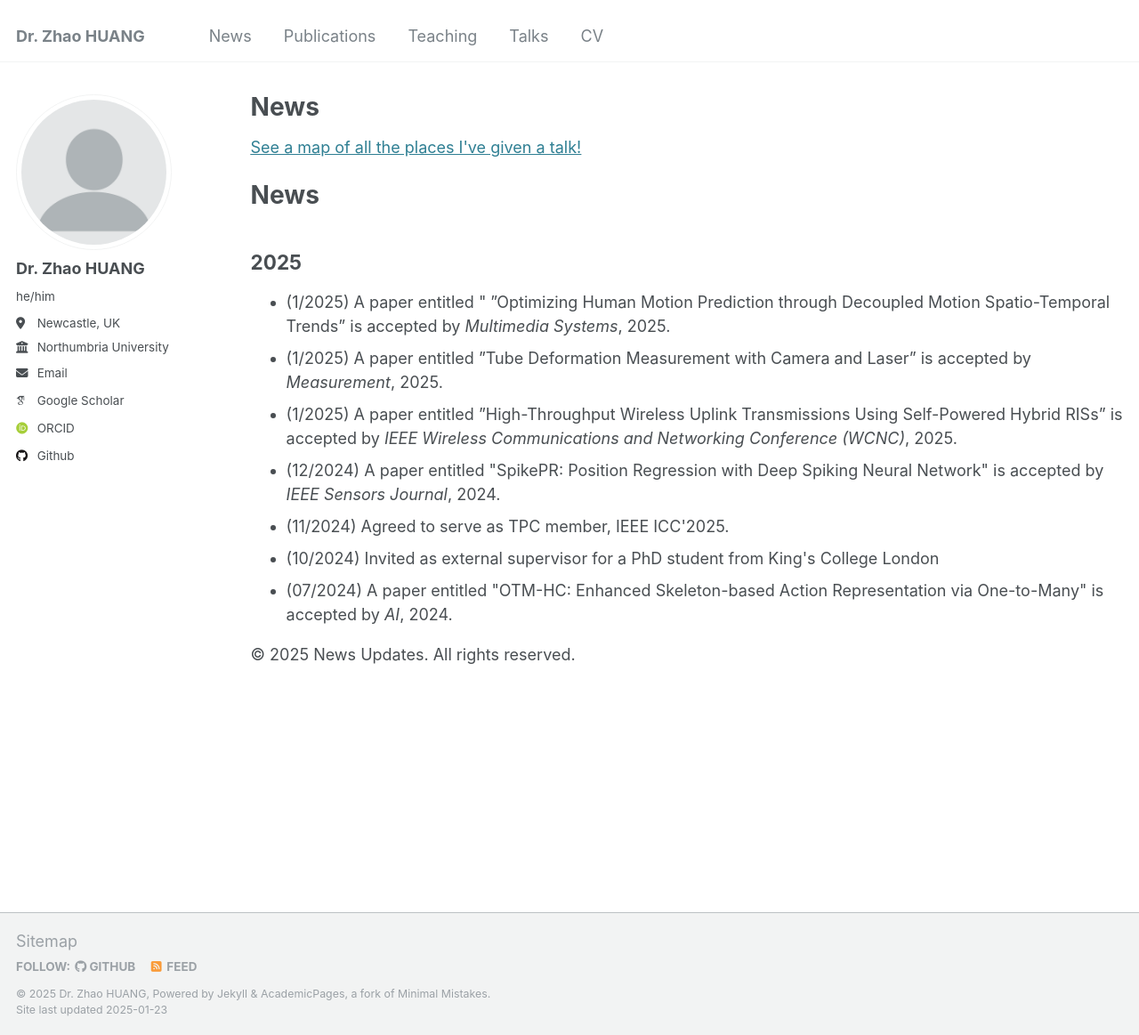
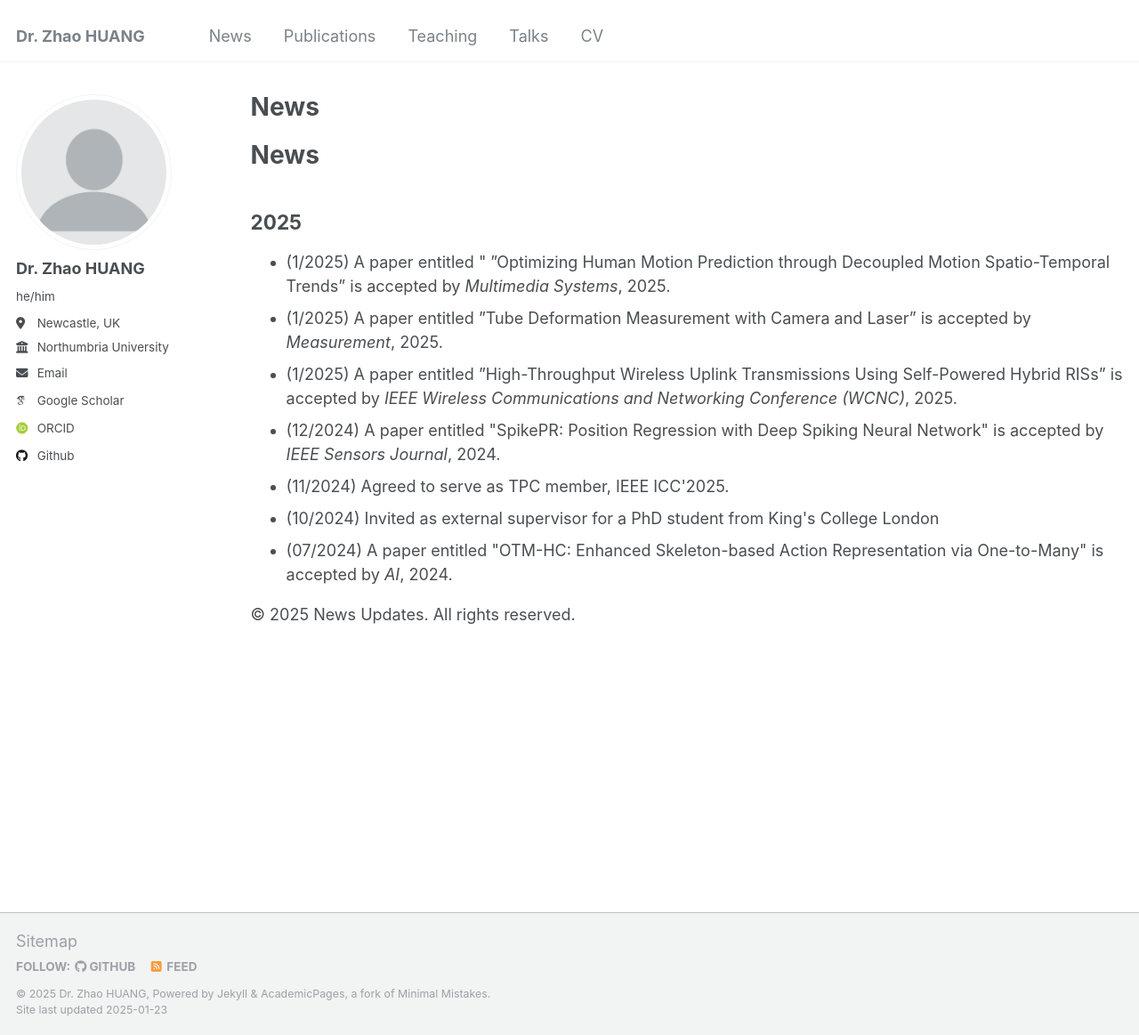
Before and after one commit to ZZ2020zz/ZZ2020zz.github.io, a Jekyll site: the page built from _pages/news.html, in a window 1280 px wide and 1163 px high. Shown: the whole window at 89% size. Built offline with Jekyll 4.4.1, drawn with Linux system fonts in a browser that asks for light colours; some web fonts are replaced.

Commit message:
Update news.html

```diff
--- a/_pages/news.html
+++ b/_pages/news.html
@@ -10,7 +10,7 @@ author_profile: true
     <meta charset="UTF-8">
     <meta name="viewport" content="width=device-width, initial-scale=1.0">
     <title>News 2024</title>
-<p style="text-decoration: underline;"><a href="/talkmap.html">See a map of all the places I've given a talk!</a></p>
+<p style="text-decoration: underline;"></p>
 </head>
 <body>
     <header>
```
